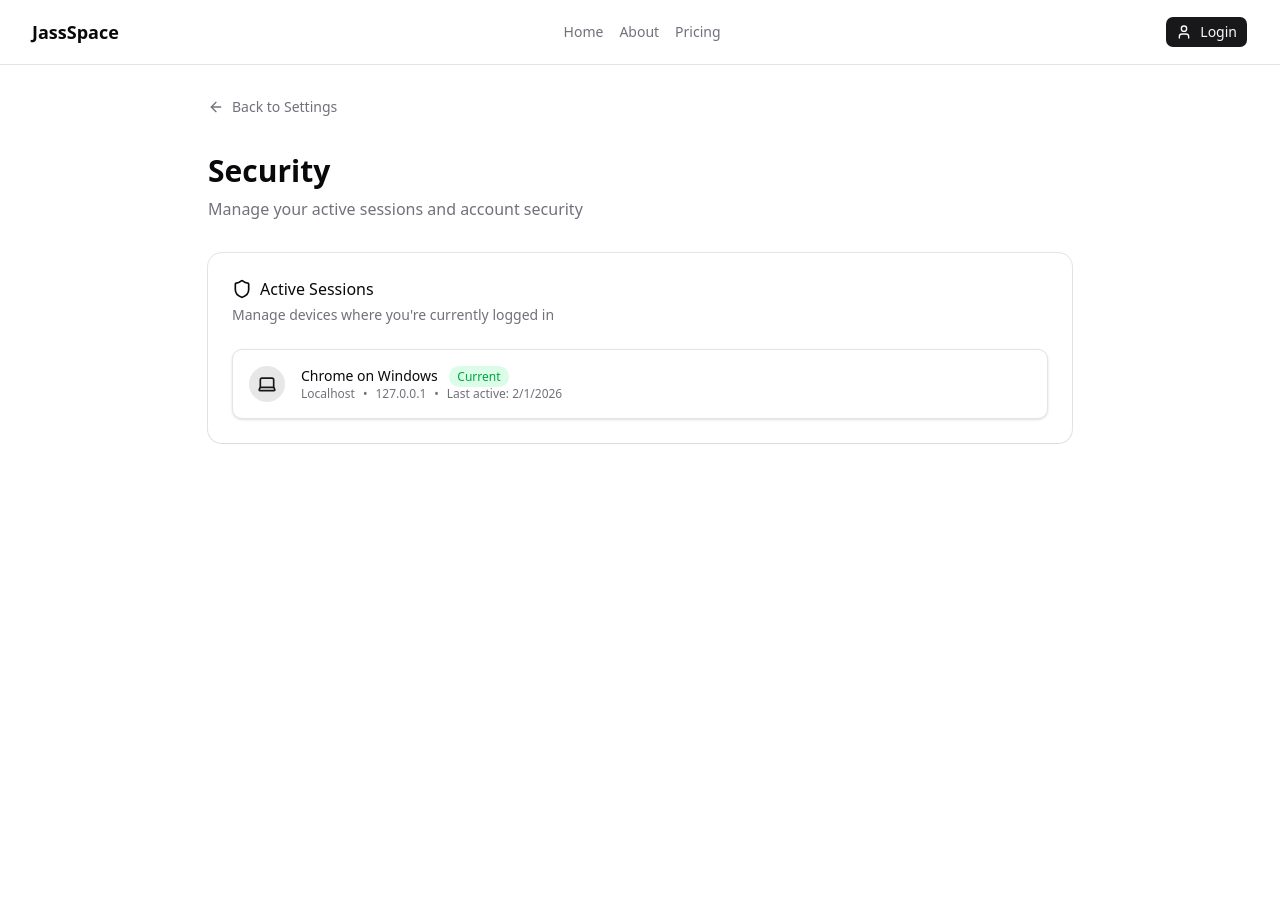
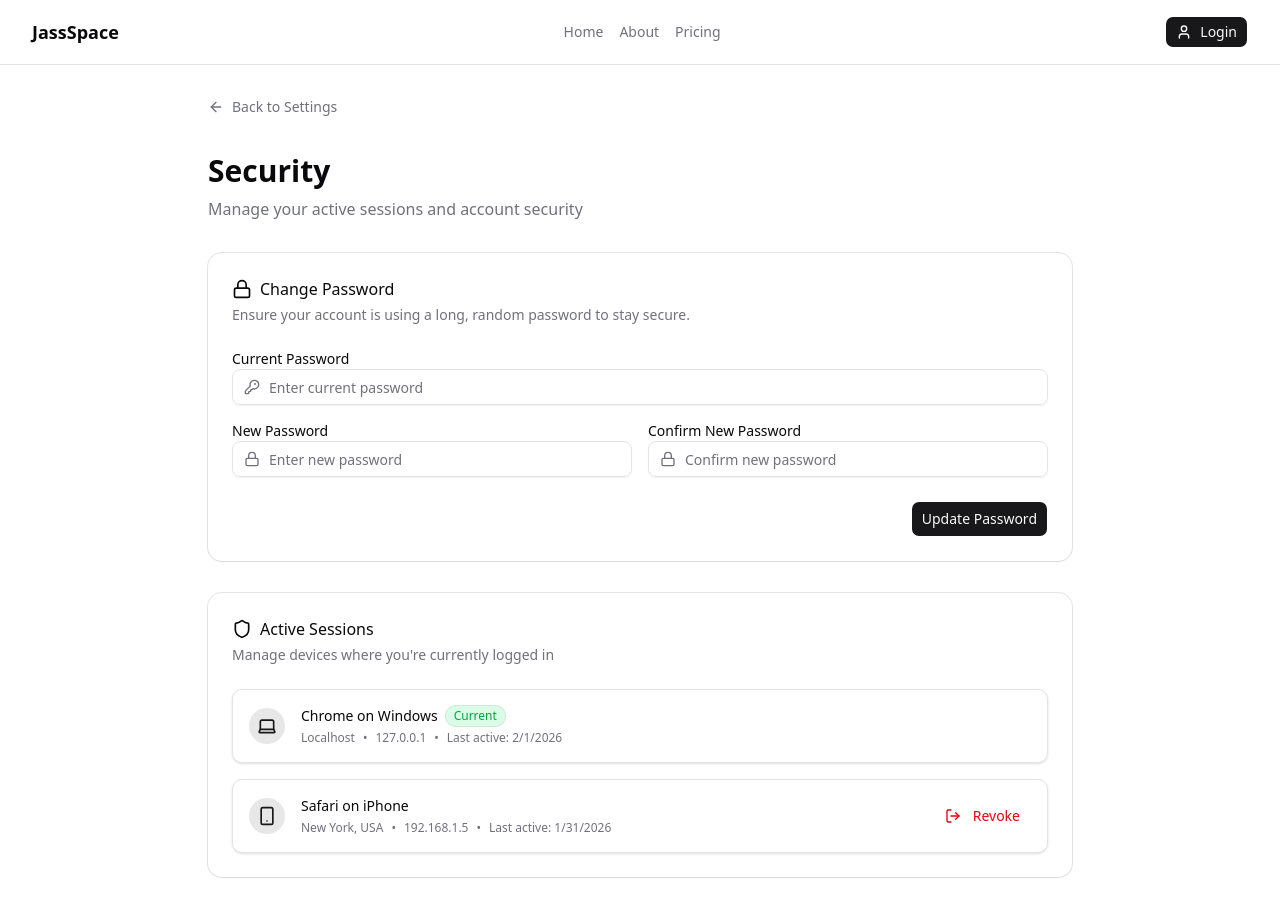
Before and after one commit to JSM33T/JassisWebspace, a Next.js app in the folder ui/: page /account/security in a window 1280 px wide. Before the commit the page ends 865 px from the top, so only its background shows below. Built offline with nearby package versions, Linux system fonts and the light colour scheme; no server answers.

Commit message:
pass logic update

```diff
--- a/ui/app/account/security/page.tsx
+++ b/ui/app/account/security/page.tsx
@@ -3,10 +3,14 @@
 import { motion } from "framer-motion";
 import { Card, CardContent, CardDescription, CardHeader, CardTitle } from "@/components/ui/card";
 import { Button } from "@/components/ui/button";
+import { Input } from "@/components/ui/input";
 import Link from "next/link";
-import { ArrowLeft, Shield, Smartphone, Laptop, LogOut } from "lucide-react";
-import { useEffect, useState } from "react";
-import { applyCacheBustingParam } from "@/lib/cacheBust";
+import { ArrowLeft, Shield, Smartphone, Laptop, LogOut, Lock, KeyRound, AlertCircle } from "lucide-react";
+import { useState } from "react";
+import { toast } from "sonner";
+import { useUser } from "@/contexts/UserContext";
+import { authService } from "@/lib/api/auth.service";
+import { ApiError } from "@/lib/api/types";
 
 const containerVariants = {
     hidden: { opacity: 0, y: 20 },
@@ -36,6 +40,16 @@ interface Session {
 }
 
 export default function SecurityPage() {
+    const { user } = useUser();
+    const [isLoading, setIsLoading] = useState(false);
+
+    // Password Change State
+    const [passwordData, setPasswordData] = useState({
+        currentPassword: "",
+        newPassword: "",
+        confirmPassword: ""
+    });
+
     const [sessions, setSessions] = useState<Session[]>([
         {
             id: '1',
@@ -45,8 +59,80 @@ export default function SecurityPage() {
             isCurrent: true,
             ipAddress: '127.0.0.1',
             location: 'Localhost'
+        },
+        {
+            id: '2',
+            deviceType: 'Mobile',
+            deviceName: 'Safari on iPhone',
+            lastActive: new Date(Date.now() - 86400000).toISOString(),
+            isCurrent: false,
+            ipAddress: '192.168.1.5',
+            location: 'New York, USA'
         }
     ]);
+
+    const handlePasswordChange = (e: React.ChangeEvent<HTMLInputElement>) => {
+        const { name, value } = e.target;
+        setPasswordData(prev => ({ ...prev, [name]: value }));
+    };
+
+    const onSubmitPasswordChange = async () => {
+        if (!user?.email) {
+            toast.error("User email not found");
+            return;
+        }
+
+        if (!passwordData.currentPassword || !passwordData.newPassword || !passwordData.confirmPassword) {
+            toast.error("Please fill in all fields");
+            return;
+        }
+
+        if (passwordData.newPassword !== passwordData.confirmPassword) {
+            toast.error("New passwords do not match");
+            return;
+        }
+
+        if (passwordData.newPassword.length < 8) {
+            toast.error("Password must be at least 8 characters long");
+            return;
+        }
+
+        setIsLoading(true);
+        try {
+            await authService.setPassword({
+                email: user.email,
+                currentPassword: passwordData.currentPassword,
+                newPassword: passwordData.newPassword
+            });
+
+            toast.success("Password updated successfully");
+            setPasswordData({
+                currentPassword: "",
+                newPassword: "",
+                confirmPassword: ""
+            });
+        } catch (error) {
+            console.error("Password change error:", error);
+            if (error instanceof ApiError) {
+                toast.error(error.message || "Failed to update password");
+            } else {
+                toast.error("Failed to update password. Please check your current password.");
+            }
+        } finally {
+            setIsLoading(false);
+        }
+    };
+
+    const handleRevokeSession = async (sessionId: string) => {
+        try {
+            // Mock API call
+            await new Promise(resolve => setTimeout(resolve, 500));
+            setSessions(prev => prev.filter(s => s.id !== sessionId));
+            toast.success("Session revoked successfully");
+        } catch (error) {
+            toast.error("Failed to revoke session");
+        }
+    };
 
     return (
         <div className="min-h-screen bg-background">
@@ -76,6 +162,75 @@ export default function SecurityPage() {
                         </p>
                     </motion.div>
 
+                    {/* Password Change Section */}
+                    <motion.div variants={itemVariants}>
+                        <Card>
+                            <CardHeader>
+                                <CardTitle className="flex items-center">
+                                    <Lock className="h-5 w-5 mr-2" />
+                                    Change Password
+                                </CardTitle>
+                                <CardDescription>
+                                    Ensure your account is using a long, random password to stay secure.
+                                </CardDescription>
+                            </CardHeader>
+                            <CardContent className="space-y-4">
+                                <div className="space-y-2">
+                                    <label className="text-sm font-medium">Current Password</label>
+                                    <div className="relative">
+                                        <KeyRound className="absolute left-3 top-2.5 h-4 w-4 text-muted-foreground" />
+                                        <Input
+                                            type="password"
+                                            name="currentPassword"
+                                            value={passwordData.currentPassword}
+                                            onChange={handlePasswordChange}
+                                            className="pl-9"
+                                            placeholder="Enter current password"
+                                        />
+                                    </div>
+                                </div>
+                                <div className="grid grid-cols-1 md:grid-cols-2 gap-4">
+                                    <div className="space-y-2">
+                                        <label className="text-sm font-medium">New Password</label>
+                                        <div className="relative">
+                                            <Lock className="absolute left-3 top-2.5 h-4 w-4 text-muted-foreground" />
+                                            <Input
+                                                type="password"
+                                                name="newPassword"
+                                                value={passwordData.newPassword}
+                                                onChange={handlePasswordChange}
+                                                className="pl-9"
+                                                placeholder="Enter new password"
+                                            />
+                                        </div>
+                                    </div>
+                                    <div className="space-y-2">
+                                        <label className="text-sm font-medium">Confirm New Password</label>
+                                        <div className="relative">
+                                            <Lock className="absolute left-3 top-2.5 h-4 w-4 text-muted-foreground" />
+                                            <Input
+                                                type="password"
+                                                name="confirmPassword"
+                                                value={passwordData.confirmPassword}
+                                                onChange={handlePasswordChange}
+                                                className="pl-9"
+                                                placeholder="Confirm new password"
+                                            />
+                                        </div>
+                                    </div>
+                                </div>
+                                <div className="pt-2 flex justify-end">
+                                    <Button
+                                        onClick={onSubmitPasswordChange}
+                                        disabled={isLoading}
+                                    >
+                                        {isLoading ? "Updating..." : "Update Password"}
+                                    </Button>
+                                </div>
+                            </CardContent>
+                        </Card>
+                    </motion.div>
+
                     {/* Active Sessions */}
                     <motion.div variants={itemVariants}>
                         <Card>
@@ -90,34 +245,55 @@ export default function SecurityPage() {
                             </CardHeader>
                             <CardContent className="space-y-4">
                                 {sessions.map((session) => (
-                                    <div key={session.id} className="flex items-center justify-between p-4 rounded-lg border bg-card text-card-foreground shadow-sm">
-                                        <div className="flex items-center space-x-4">
-                                            <div className="p-2 bg-primary/10 rounded-full">
+                                    <div key={session.id} className="flex flex-col sm:flex-row sm:items-center justify-between p-4 rounded-lg border bg-card text-card-foreground shadow-sm gap-4 transition-all hover:bg-muted/50">
+                                        <div className="flex items-start sm:items-center space-x-4">
+                                            <div className="p-2 bg-primary/10 rounded-full mt-1 sm:mt-0">
                                                 {session.deviceType === 'Mobile' ? (
                                                     <Smartphone className="h-5 w-5 text-primary" />
                                                 ) : (
                                                     <Laptop className="h-5 w-5 text-primary" />
                                                 )}
                                             </div>
-                                            <div>
-                                                <p className="font-medium">{session.deviceName} {session.isCurrent && <span className="text-xs text-green-600 bg-green-100 px-2 py-0.5 rounded-full ml-2">Current</span>}</p>
-                                                <p className="text-xs text-muted-foreground flex items-center gap-2">
-                                                    <span>{session.location || 'Unknown Location'}</span>
-                                                    <span>•</span>
+                                            <div className="space-y-1">
+                                                <div className="flex items-center gap-2">
+                                                    <p className="font-medium">{session.deviceName}</p>
+                                                    {session.isCurrent && (
+                                                        <span className="text-xs font-medium text-green-600 bg-green-100 dark:bg-green-900/30 dark:text-green-400 px-2 py-0.5 rounded-full ring-1 ring-green-600/20">Current</span>
+                                                    )}
+                                                </div>
+                                                <div className="flex flex-wrap items-center gap-x-2 gap-y-1 text-xs text-muted-foreground">
+                                                    <span className="flex items-center gap-1">
+                                                        {session.location || 'Unknown Location'}
+                                                    </span>
+                                                    <span className="hidden sm:inline">•</span>
                                                     <span>{session.ipAddress}</span>
-                                                    <span>•</span>
-                                                    <span>Last active: {new Date(session.lastActive).toLocaleDateString()}</span>
-                                                </p>
+                                                    <span className="hidden sm:inline">•</span>
+                                                    <span className="flex items-center gap-1">
+                                                        Last active: {new Date(session.lastActive).toLocaleDateString()}
+                                                    </span>
+                                                </div>
                                             </div>
                                         </div>
                                         {!session.isCurrent && (
-                                            <Button variant="ghost" size="sm" className="text-destructive hover:text-destructive hover:bg-destructive/10">
+                                            <Button
+                                                variant="ghost"
+                                                size="sm"
+                                                className="text-destructive hover:text-destructive hover:bg-destructive/10 self-end sm:self-auto"
+                                                onClick={() => handleRevokeSession(session.id)}
+                                            >
                                                 <LogOut className="h-4 w-4 mr-2" />
                                                 Revoke
                                             </Button>
                                         )}
                                     </div>
                                 ))}
+
+                                {sessions.length === 0 && (
+                                    <div className="text-center py-8 text-muted-foreground">
+                                        <AlertCircle className="h-8 w-8 mx-auto mb-2 opacity-50" />
+                                        <p>No active sessions found</p>
+                                    </div>
+                                )}
                             </CardContent>
                         </Card>
                     </motion.div>
--- a/ui/lib/api/auth.service.ts
+++ b/ui/lib/api/auth.service.ts
@@ -206,7 +206,7 @@ export const authService = {
      * POST /auth/set-password
      * Set or change password (Google accounts can set without current) (requires auth)
      */
-    async setPassword(request: SetPasswordRequest, token: string): Promise<void> {
+    async setPassword(request: SetPasswordRequest, token?: string): Promise<void> {
         return post<void, SetPasswordRequest>('/auth/set-password', request, { token });
     },
 
```
